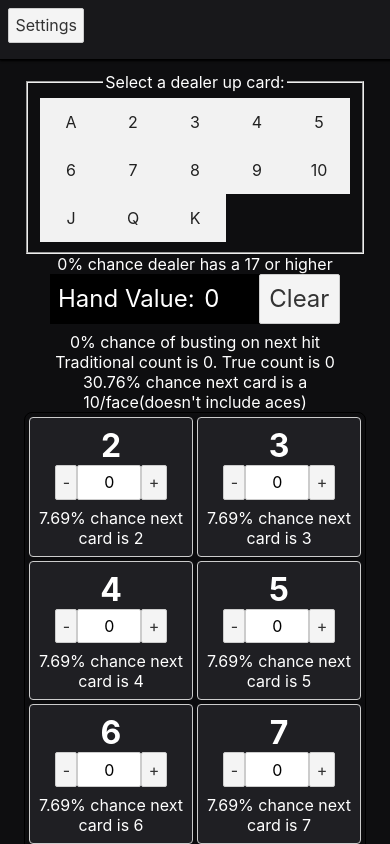
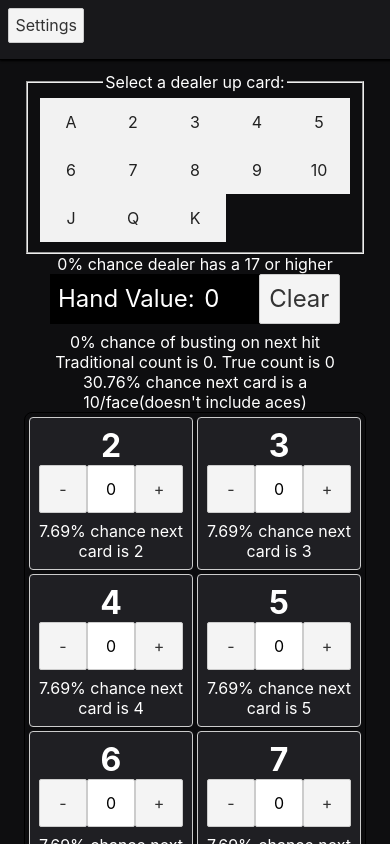
Before and after one commit to jbauta97/blackjack-demo, a SvelteKit app: page / in a window 390 px wide. Shown: the top 844 px of the page. Built offline with nearby package versions, Linux system fonts and the light colour scheme.

Commit message:
mobile css

```diff
--- a/src/routes/Stepper.svelte
+++ b/src/routes/Stepper.svelte
@@ -33,7 +33,7 @@
     <div class="card-title">{cardName}</div>
     <div class="stepper">
         <button class="stepper-btn btn-dec" on:click={decrement}>-</button>
-        <input type="number" class="stepper-quantity" bind:value="{cardCount}" readonly>
+        <input type="text" class="stepper-quantity" bind:value="{cardCount}" readonly>
         <button class="stepper-btn btn-inc" on:click={increment}>+</button>
     </div>
     <div class="card-prob">{pCard}% chance next card is {cardName}</div>
@@ -55,8 +55,8 @@
     }
     .stepper-quantity{
         text-align: center;
-        width: 64px;
-        padding: 0 16px;
+        width: 48px;
+        padding: 8px;
     }
     input[type='number']::-webkit-inner-spin-button,
     input[type='number']::-webkit-outer-spin-button {
@@ -68,5 +68,9 @@
         font-size: 2rem;
         font-weight: 700;
     }
+    .stepper-btn{
+        width: 48px;
+        height: 48px;
+    }
 
 </style>
```
